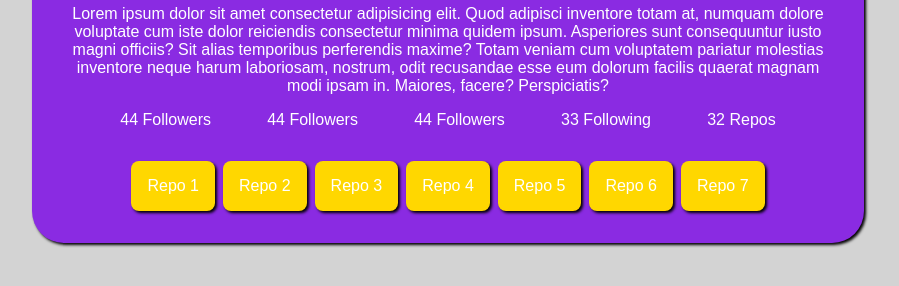
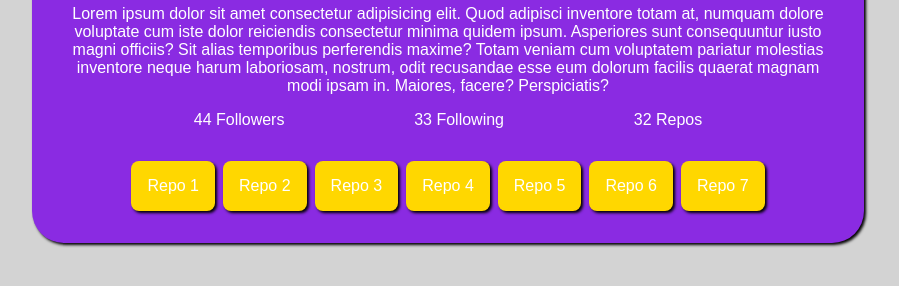
Before and after one commit to alejimh12/GitHub-Profile-Search, a plain HTML site: page index.html in a window 1280 px wide. Shown: the part 408-694 px from the top of the page, without its empty margins (192-1091 px from the left). Drawn offline with Linux system fonts and the light colour scheme.

Commit message:
li deleted

```diff
--- a/index.html
+++ b/index.html
@@ -26,8 +26,6 @@
             <section class="data">
                 <ul>
                     <li>44 Followers</li>
-                    <li>44 Followers</li>
-                    <li>44 Followers</li>
                     <li>33 Following</li>
                     <li>32 Repos</li>
                 </ul>
```
